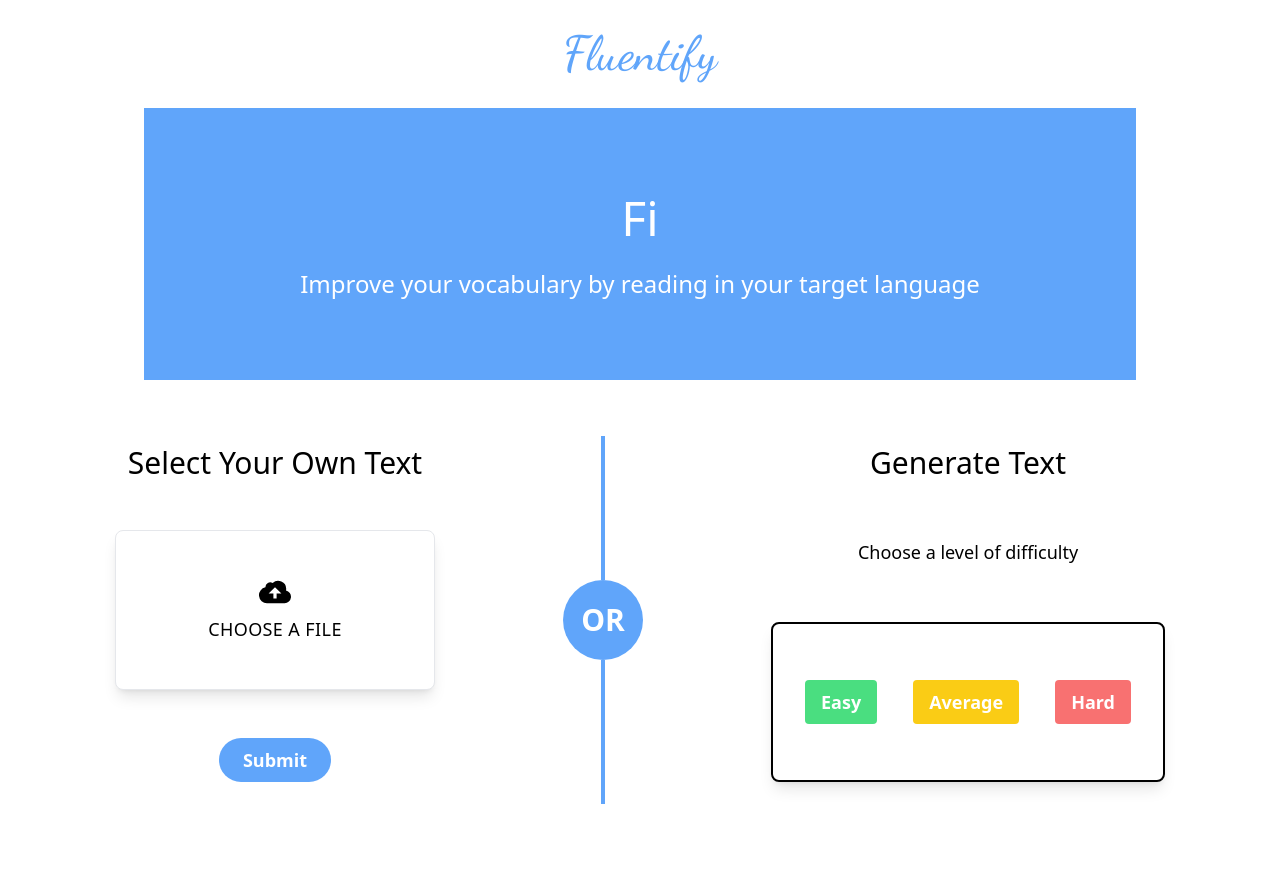
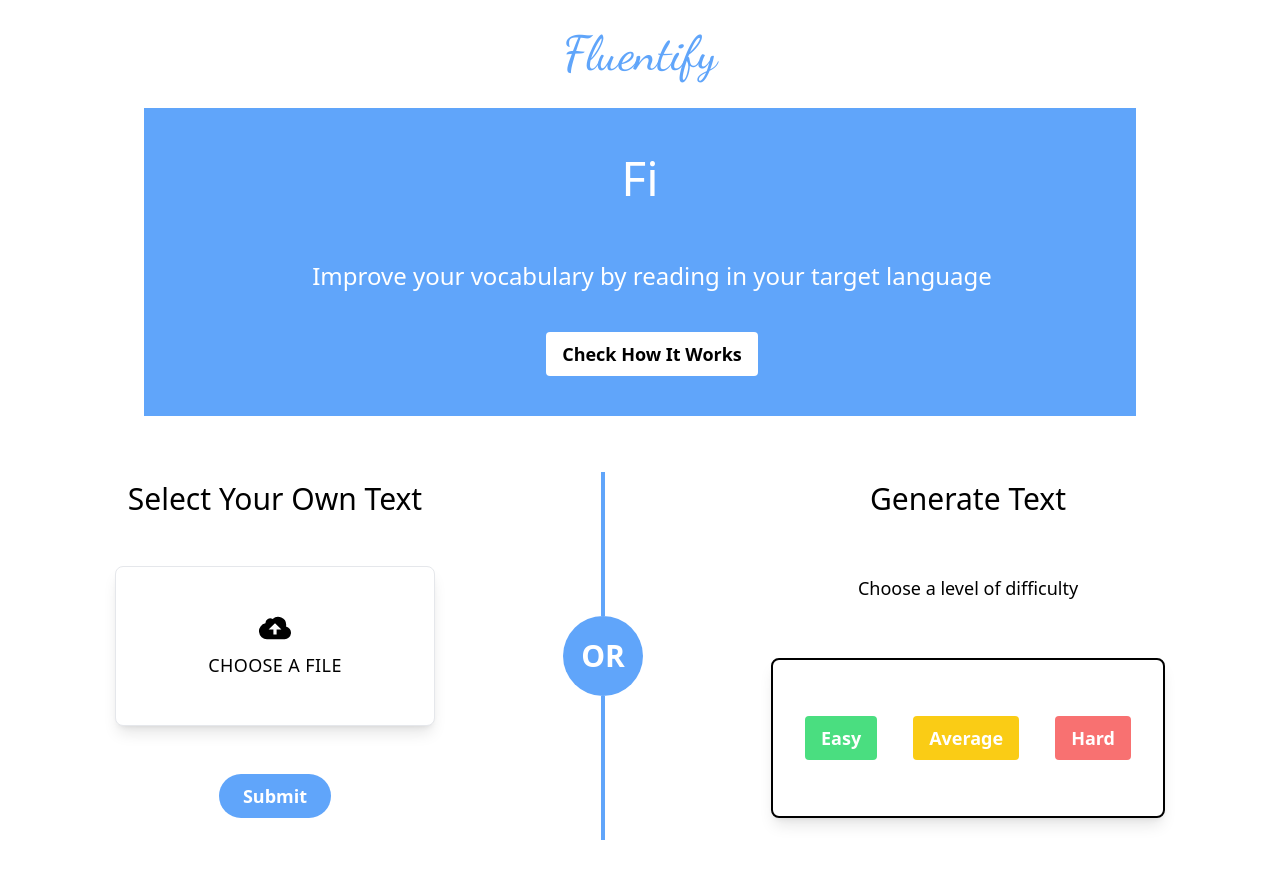
Before and after one commit to Zanzigzan/CPSC-2350-group-project, a React (Vite) app in the folder fluentify/: page / in a window 1280 px wide. Shown: the top 878 px of the page. Built offline with nearby package versions, Linux system fonts and the light colour scheme.

Commit message:
add instuction button

```diff
--- /dev/null
+++ b/fluentify/src/components/Instruction.jsx
@@ -0,0 +1,9 @@
+import React from 'react'
+
+const Instruction = () => {
+  return (
+    <div>Instruction</div>
+  )
+}
+
+export default Instruction
--- a/fluentify/src/components/MainHeader.jsx
+++ b/fluentify/src/components/MainHeader.jsx
@@ -14,23 +14,28 @@ const MainHeader = () => {
           setCurrentText(prevText => prevText + text[currentIndex]);
           setCurrentIndex(prevIndex => prevIndex + 1);
         }, delay);
-
-      } else if (infinite) { // ADD THIS CHECK
+      } else if (infinite) {
         setCurrentIndex(0);
         setCurrentText('');
       }
-
       return () => clearTimeout(timeout);
     }, [currentIndex, delay, infinite, text]);
 
     return <span>{currentText}</span>;
   };
 
+  function handleClick(){
+    props.setIsOpen(true);
+  }
+
 
   return (
-    <div className='bg-blue-400 py-20'>
-        <div className='h-12 mb-8 mt-0 text-white text-5xl font-medium leading-tight text-primary'> <Typewriter text="Find Your Fluent" delay={150} infinite/></div>
+    <div className='bg-blue-400 py-10 space-x-6'>
+        <div className='h-12 mb-16 mt-0 text-white text-5xl font-medium leading-tight text-primary'> <Typewriter text="Find Your Fluent" delay={150} infinite/></div>
         <div className='text-2xl text-white qleading-tight'>Improve your vocabulary by reading in your target language</div>
+        <div className='mt-10'>
+          <button className='bg-white hover:text-blue-400 text-black text-lg font-bold py-2 px-4 rounded' onClick={handleClick}>Check How It Works</button>
+        </div>
     </div>
 
   )
```
